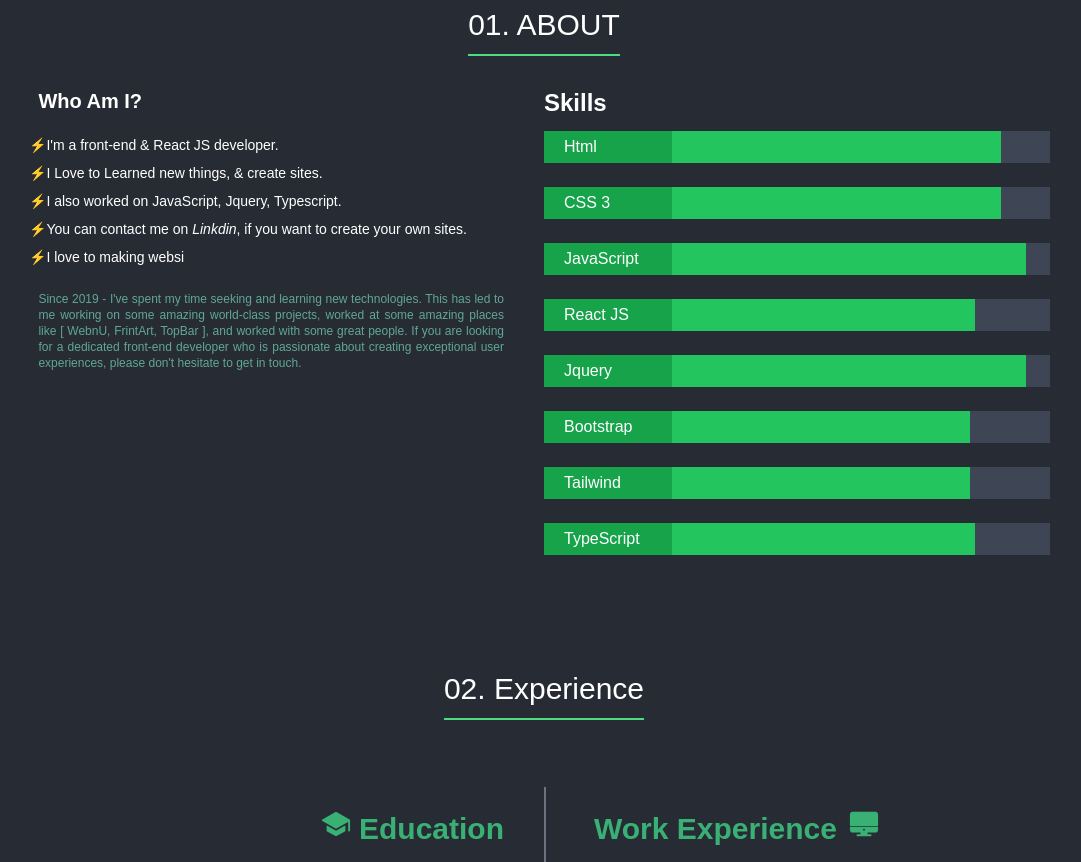
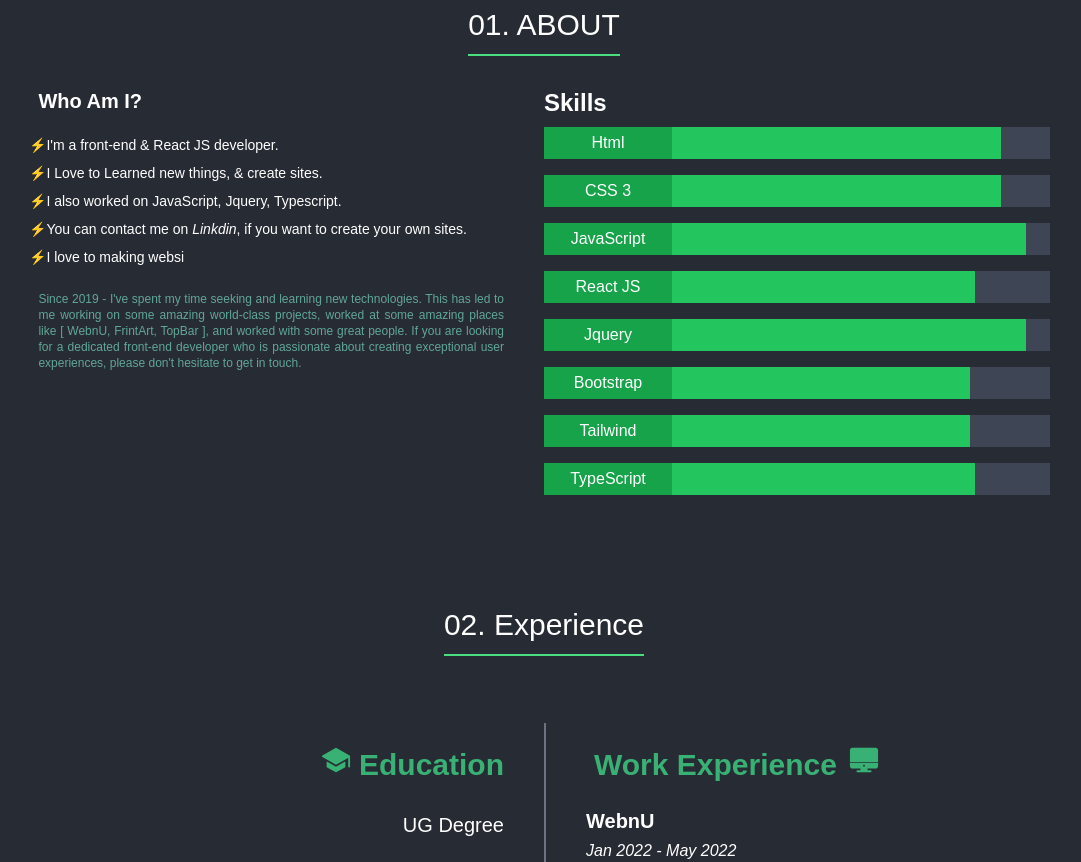
Before and after one commit to Jagrati1213/jagrati-gupta, a React (Create React App) app: page / in a window 1280 px wide. Shown: the part 920-1782 px from the top of the page, without its empty margins (96-1177 px from the left). Built offline with nearby package versions, Linux system fonts and the light colour scheme.

Commit message:
Jg: make changes

```diff
--- a/src/components/js-files/ProgessBar.js
+++ b/src/components/js-files/ProgessBar.js
@@ -4,8 +4,10 @@ function ProgessBar({ ProgressText, progressClass }) {
   console.log(progressClass);
   return (
     <>
-      <div className="bg-[#3e4555] w-full h-8 flex my-3">
-        <div className="bg-green-600 text-white px-5 py-1 w-32">{ProgressText}</div>
+      <div className="bg-[#3e4555] w-full h-8 flex my-2">
+        <div className="bg-green-600 text-white text-xs md:text-base flex items-center justify-center w-20 md:w-32">
+          {ProgressText}
+        </div>
         <div data-aos="fade-right" data-aos-duration="1000" data-aos-easing="linear" className='bg-green-500' style={{ width: `${progressClass}%` }}></div>
       </div>
     </>
```
